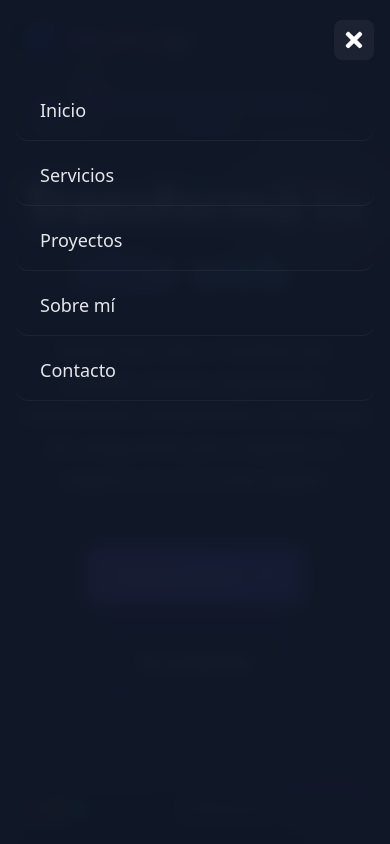
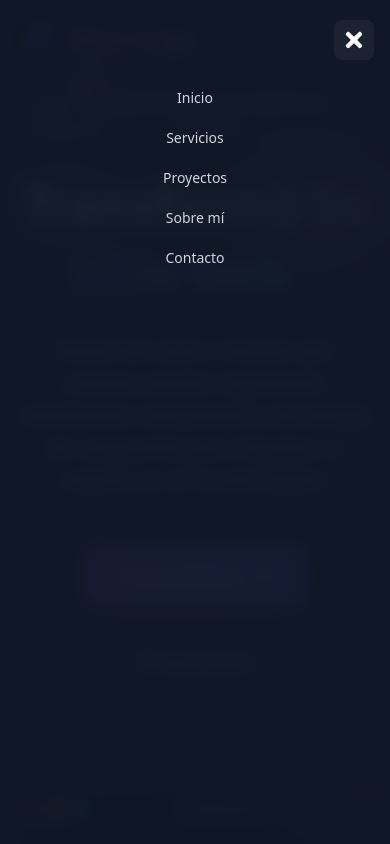
Before and after one commit to FedericoRocha/PixelForge, a React (Vite) app: page / in a window 390 px wide. Both pictures are taken after a click on the button "Toggle menu". Shown: the top 844 px of the page. Built offline with nearby package versions, Linux system fonts and the light colour scheme.

Commit message:
Se arreglar urls y se agrega proyecto

```diff
--- a/src/components/layout/Footer.tsx
+++ b/src/components/layout/Footer.tsx
@@ -1,7 +1,54 @@
 import { FaLinkedin } from 'react-icons/fa';
 import { motion } from 'framer-motion';
 
+type NavLink = {
+  name: string;
+  id: string;
+};
+
+type LegalLink = {
+  name: string;
+  path: string;
+};
+
+type LinkItem = NavLink | LegalLink;
+
+type FooterColumn = {
+  title: string;
+  links: LinkItem[];
+};
+
+// Función para hacer scroll suave al principio
+const scrollToTop = () => {
+  window.scrollTo({ top: 0, behavior: 'smooth' });
+};
+
+// Función para hacer scroll suave a una sección
+const scrollToSection = (id: string) => {
+  if (id === 'hero') {
+    scrollToTop();
+    return;
+  }
+
+  const element = document.getElementById(id);
+  if (element) {
+    element.scrollIntoView({
+      behavior: 'smooth',
+      block: 'start',
+    });
+  }
+};
+
 const Footer = () => {
+  // Función para manejar clic en enlaces legales
+  const handleLegalLinkClick = (e: React.MouseEvent, path: string) => {
+    e.preventDefault();
+    scrollToTop();
+    // Pequeño retraso para permitir que el scroll se complete antes de la navegación
+    setTimeout(() => {
+      window.location.href = path;
+    }, 500);
+  };
   const currentYear = new Date().getFullYear();
 
   const socialLinks = [
@@ -21,33 +68,33 @@ const Footer = () => {
     }
   ];
 
-  const footerLinks = [
+  const footerLinks: FooterColumn[] = [
     {
       title: 'Navegación',
       links: [
-        { name: 'Inicio', url: '#hero' },
-        { name: 'Servicios', url: '#servicios' },
-        { name: 'Proyectos', url: '#proyectos' },
-        { name: 'Sobre mí', url: '#about' },
-        { name: 'Contacto', url: '#contact' },
+        { name: 'Inicio', id: 'hero' },
+        { name: 'Servicios', id: 'servicios' },
+        { name: 'Proyectos', id: 'proyectos' },
+        { name: 'Sobre mí', id: 'about' },
+        { name: 'Contacto', id: 'contact' },
       ]
     },
     {
       title: 'Servicios',
       links: [
-        { name: 'Desarrollo Web', url: '#servicios' },
-        { name: 'Landing Pages', url: '#servicios' },
-        { name: 'Integración de APIs', url: '#servicios' },
-        { name: 'Mantenimiento', url: '#servicios' },
+        { name: 'Desarrollo Web', id: 'servicios' },
+        { name: 'Landing Pages', id: 'servicios' },
+        { name: 'Integración de APIs', id: 'servicios' },
+        { name: 'Mantenimiento', id: 'servicios' },
       ]
     },
     {
       title: 'Legal',
       links: [
-        { name: 'Política de privacidad', url: '/legal/privacidad' },
-        { name: 'Términos de servicio', url: '/legal/terminos' },
-        { name: 'Aviso legal', url: '/legal/aviso' },
-      ]
+        { name: 'Política de privacidad', path: '/legal/privacidad' },
+        { name: 'Términos de servicio', path: '/legal/terminos' },
+        { name: 'Aviso legal', path: '/legal/aviso' },
+      ] as LegalLink[]
     }
   ];
 
@@ -118,12 +165,22 @@ const Footer = () => {
               <ul className="space-y-3">
                 {column.links.map((link, linkIndex) => (
                   <li key={linkIndex}>
-                    <a
-                      href={link.url}
-                      className="text-gray-400 hover:text-[#8b5cf6] transition-colors font-medium hover:underline underline-offset-4 decoration-[#8b5cf6]/40"
-                    >
-                      {link.name}
-                    </a>
+                    {'path' in link ? (
+                      <a
+                        href={link.path}
+                        onClick={(e) => handleLegalLinkClick(e, link.path)}
+                        className="text-gray-400 hover:text-[#8b5cf6] transition-colors font-medium hover:underline underline-offset-4 decoration-[#8b5cf6]/40 block cursor-pointer"
+                      >
+                        {link.name}
+                      </a>
+                    ) : (
+                      <button
+                        onClick={() => scrollToSection(link.id)}
+                        className="text-gray-400 hover:text-[#8b5cf6] transition-colors font-medium hover:underline underline-offset-4 decoration-[#8b5cf6]/40 text-left w-full"
+                      >
+                        {link.name}
+                      </button>
+                    )}
                   </li>
                 ))}
               </ul>
@@ -150,10 +207,18 @@ const Footer = () => {
             &copy; {currentYear} <span className="text-[#8b5cf6] font-bold">PixelForge</span>. Todos los derechos reservados.
           </p>
           <div className="flex space-x-6">
-            <a href="#privacidad" className="text-gray-500 hover:text-[#8b5cf6] text-sm transition-colors font-medium">
+            <a
+              href="/legal/privacidad"
+              onClick={(e) => handleLegalLinkClick(e, '/legal/privacidad')}
+              className="text-gray-500 hover:text-[#8b5cf6] text-sm transition-colors font-medium cursor-pointer"
+            >
               Política de privacidad
             </a>
-            <a href="#terminos" className="text-gray-500 hover:text-[#8b5cf6] text-sm transition-colors font-medium">
+            <a
+              href="/legal/terminos"
+              onClick={(e) => handleLegalLinkClick(e, '/legal/terminos')}
+              className="text-gray-500 hover:text-[#8b5cf6] text-sm transition-colors font-medium cursor-pointer"
+            >
               Términos de servicio
             </a>
           </div>
--- a/src/components/layout/Navbar.tsx
+++ b/src/components/layout/Navbar.tsx
@@ -1,17 +1,32 @@
 import { useState, useEffect, useRef } from 'react';
-import { Link } from 'react-router-dom';
 import { FaBars, FaTimes } from 'react-icons/fa';
 import { motion, AnimatePresence } from 'framer-motion';
+
+// Función para hacer scroll suave a una sección
+const scrollToSection = (id: string) => {
+  if (id === 'hero') {
+    window.scrollTo({ top: 0, behavior: 'smooth' });
+    return;
+  }
+
+  const element = document.getElementById(id);
+  if (element) {
+    element.scrollIntoView({
+      behavior: 'smooth',
+      block: 'start',
+    });
+  }
+};
 
 const Navbar = () => {
   const [isOpen, setIsOpen] = useState(false);
   const [scrolled, setScrolled] = useState(false);
   const [hoveredItem, setHoveredItem] = useState<string | null>(null);
-  const navRef = useRef<HTMLDivElement>(null);
+  const menuRef = useRef<HTMLDivElement>(null);
 
   useEffect(() => {
     const handleScroll = () => {
-      const isScrolled = window.scrollY > 10;
+      const isScrolled = window.scrollY > 50;
       if (isScrolled !== scrolled) {
         setScrolled(isScrolled);
       }
@@ -21,35 +36,25 @@ const Navbar = () => {
     return () => window.removeEventListener('scroll', handleScroll);
   }, [scrolled]);
 
+  // Links de navegación
   const navLinks = [
-    { name: 'Inicio', to: '#' },
-    { name: 'Servicios', to: '#servicios' },
-    { name: 'Proyectos', to: '#proyectos' },
-    { name: 'Sobre mí', to: '#about' },
-    { name: 'Contacto', to: '#contact' },
+    { name: 'Inicio', id: 'hero' },
+    { name: 'Servicios', id: 'servicios' },
+    { name: 'Proyectos', id: 'proyectos' },
+    { name: 'Sobre mí', id: 'about' },
+    { name: 'Contacto', id: 'contact' },
   ];
 
-  const scrollToSection = (e: React.MouseEvent<HTMLAnchorElement>, sectionId: string) => {
-    e.preventDefault();
+  // Manejar clic en enlace
+  const handleNavClick = (id: string) => {
+    scrollToSection(id);
     setIsOpen(false);
-
-    if (sectionId === '') {
-      window.scrollTo({ top: 0, behavior: 'smooth' });
-      return;
-    }
-
-    const element = document.getElementById(sectionId);
-    if (element) {
-      element.scrollIntoView({ behavior: 'smooth' });
-      // Actualizar la URL sin recargar la página
-      window.history.pushState(null, '', `#${sectionId}`);
-    }
   };
 
   // Efecto para manejar el cierre del menú al hacer clic fuera
   useEffect(() => {
     const handleClickOutside = (event: MouseEvent) => {
-      if (navRef.current && !navRef.current.contains(event.target as Node)) {
+      if (menuRef.current && !menuRef.current.contains(event.target as Node)) {
         setIsOpen(false);
       }
     };
@@ -65,7 +70,7 @@ const Navbar = () => {
 
   return (
     <header
-      ref={navRef}
+      ref={menuRef}
       className={`fixed w-full z-50 transition-all duration-500 ${
         scrolled
           ? 'bg-gray-900/90 backdrop-blur-md py-2 shadow-2xl shadow-purple-900/20 border-b border-white/5'
@@ -80,10 +85,10 @@ const Navbar = () => {
             whileTap={{ scale: 0.95 }}
             className="relative z-10"
           >
-            <Link
-              to="/"
-              onClick={(e) => scrollToSection(e, '')}
-              className="flex items-center space-x-2 group"
+            <button
+              onClick={() => scrollToSection('hero')}
+              className="flex items-center space-x-2 group focus:outline-none"
+              aria-label="Ir al inicio"
             >
               <span className="w-12 h-12 mr-2 rounded-lg shadow-lg flex items-center justify-center bg-gradient-to-br from-[#0a0a0f] via-[#0f172a] to-[#1e1b4b]">
                 <img src="/p_logo.png" alt="Logo PixelForge" className="w-10 h-10 rounded-lg" />
@@ -92,7 +97,7 @@ const Navbar = () => {
                 PixelForge
               </span>
               <span className="absolute -inset-2 bg-gradient-to-r from-purple-500/20 to-blue-500/20 rounded-full opacity-0 group-hover:opacity-100 blur-md transition-all duration-300 -z-10"></span>
-            </Link>
+            </button>
           </motion.div>
 
           {/* Desktop Navigation */}
@@ -100,9 +105,8 @@ const Navbar = () => {
             <div className="flex items-center space-x-1">
               {navLinks.map((link) => (
                 <div key={link.name} className="relative px-2">
-                  <a
-                    href={link.to}
-                    onClick={(e) => scrollToSection(e, link.to.replace('#', ''))}
+                  <button
+                    onClick={() => handleNavClick(link.id)}
                     className={`relative px-4 py-2 text-sm font-medium transition-all duration-300 ${
                       hoveredItem === link.name
                         ? 'text-white'
@@ -112,7 +116,7 @@ const Navbar = () => {
                     onMouseLeave={() => setHoveredItem(null)}
                   >
                     {link.name}
-                  </a>
+                  </button>
                   {hoveredItem === link.name && (
                     <motion.div
                       layoutId="navHover"
@@ -164,21 +168,14 @@ const Navbar = () => {
               transition={{ duration: 0.3 }}
             >
               <div className="flex flex-col space-y-1">
-                {navLinks.map((link, index) => (
-                  <motion.a
-                    key={link.name}
-                    href={link.to}
-                    onClick={(e) => {
-                      scrollToSection(e, link.to.replace('#', ''));
-                      setIsOpen(false);
-                    }}
-                    className="block px-6 py-4 text-lg text-gray-200 hover:bg-white/5 rounded-xl transition-colors duration-300 font-medium border-b border-white/5"
-                    initial={{ opacity: 0, x: -20 }}
-                    animate={{ opacity: 1, x: 0 }}
-                    transition={{ delay: 0.1 * index }}
+                {navLinks.map((link) => (
+                  <button
+                    key={link.id}
+                    onClick={() => handleNavClick(link.id)}
+                    className="px-4 py-2 rounded-lg text-gray-300 hover:text-white hover:bg-gray-800/50 transition-all cursor-pointer font-medium text-sm"
                   >
                     {link.name}
-                  </motion.a>
+                  </button>
                 ))}
               </div>
             </motion.div>
--- a/src/components/sections/Hero.tsx
+++ b/src/components/sections/Hero.tsx
@@ -16,22 +16,6 @@ const Hero = () => {
     'portafolio',
     'e-commerce',
   ];
-  // Scroll suave igual que el Navbar
-  const scrollToSection = (e: React.MouseEvent<HTMLAnchorElement>, sectionId: string) => {
-    e.preventDefault();
-    if (sectionId === '' || sectionId === '#') {
-      window.scrollTo({ top: 0, behavior: 'smooth' });
-      window.history.pushState(null, '', '#');
-      return;
-    }
-    const element = document.getElementById(sectionId);
-    if (element) {
-      const yOffset = -80;
-      const y = element.getBoundingClientRect().top + window.pageYOffset + yOffset;
-      window.scrollTo({ top: y, behavior: 'smooth' });
-      window.history.pushState(null, '', `#${sectionId}`);
-    }
-  };
 
 
   useEffect(() => {
@@ -163,10 +147,13 @@ const Hero = () => {
             transition={{ delay: 0.6, duration: 0.8 }}
             className="flex flex-col sm:flex-row items-center justify-center gap-6"
           >
-            <a
-              href="#contact"
-              onClick={e => scrollToSection(e, 'contact')}
-              // scroll igual que Navbar
+            <button
+              onClick={() => {
+                const element = document.getElementById('contact');
+                if (element) {
+                  element.scrollIntoView({ behavior: 'smooth', block: 'start' });
+                }
+              }}
               className="group relative inline-flex items-center justify-center px-8 py-4 overflow-hidden text-lg font-medium text-white rounded-xl bg-gradient-to-r from-[#8b5cf6] to-[#6366f1] hover:from-[#7c3aed] hover:to-[#4f46e5] transition-all duration-300 shadow-lg shadow-[#8b5cf6]/30 hover:shadow-xl hover:shadow-[#8b5cf6]/40"
             >
               <span className="relative z-10 flex items-center">
@@ -174,16 +161,19 @@ const Hero = () => {
                 <FaArrowRight className="ml-2 group-hover:translate-x-1 transition-transform" />
               </span>
               <span className="absolute inset-0 bg-gradient-to-r from-white/10 to-transparent opacity-0 group-hover:opacity-100 transition-opacity"></span>
-            </a>
-            <a
-              href="#proyectos"
-              onClick={e => scrollToSection(e, 'proyectos')}
-              // scroll igual que Navbar
+            </button>
+            <button
+              onClick={() => {
+                const element = document.getElementById('proyectos');
+                if (element) {
+                  element.scrollIntoView({ behavior: 'smooth', block: 'start' });
+                }
+              }}
               className="group relative inline-flex items-center justify-center px-8 py-4 overflow-hidden text-lg font-medium text-white rounded-xl bg-transparent border-2 border-[#8b5cf6] hover:bg-[#8b5cf6]/10 transition-all duration-300 hover:shadow-lg hover:shadow-[#8b5cf6]/20"
             >
               <span className="relative z-10">Ver proyectos</span>
               <span className="absolute inset-0 bg-gradient-to-r from-transparent to-transparent opacity-0 group-hover:opacity-100 transition-opacity"></span>
-            </a>
+            </button>
           </motion.div>
         </motion.div>
 
```
Also changed, not shown: src/components/layout/Header.tsx (+9 -4 lines), src/components/sections/Projects.tsx (+18 -8 lines).
